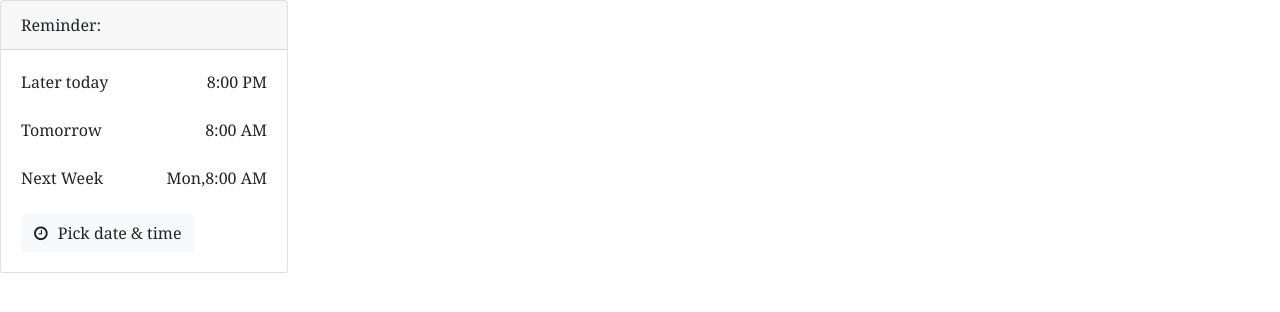
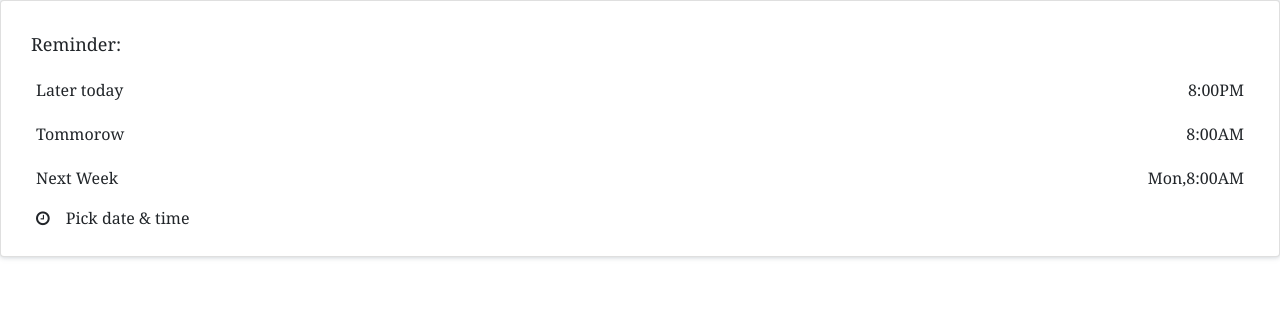
Before and after one commit to amit-kumar-mahato/fundoofrontend, a React (Create React App) app in the folder my-app/: page /reminder in a window 1280 px wide. Shown: the top 312 px of the page. Built offline with nearby package versions, Linux system fonts and the light colour scheme.

Commit message:
[Amit]Refactored Reminder, Added Collaborator component

```diff
--- a/my-app/package.json
+++ b/my-app/package.json
@@ -8,6 +8,7 @@
     "@syncfusion/ej2-react-splitbuttons": "^17.4.43",
     "axios": "^0.19.1",
     "bootstrap": "^4.4.1",
+    "classnames": "^2.2.6",
     "moment": "^2.24.0",
     "react": "^16.12.0",
     "react-bootstrap": "^1.0.0-beta.16",
@@ -16,6 +17,7 @@
     "react-router": "^5.1.2",
     "react-router-dom": "^5.1.2",
     "react-scripts": "0.9.5",
+    "react-transition-group": "^4.3.0",
     "reactstrap": "^8.2.0"
   },
   "devDependencies": {},
--- a/my-app/src/App.css
+++ b/my-app/src/App.css
@@ -128,6 +128,5 @@
   font-size: 25px;
 }
 .note-list{
-  /* margin-left:50px; */
   padding-left:32px;
 }
--- /dev/null
+++ b/my-app/src/Components/Collaborator.jsx
@@ -0,0 +1,48 @@
+import React, {Component} from "react";
+import { CSSTransition } from "react-transition-group";
+import { Card } from "react-bootstrap";
+class Collaborator extends Component{
+    constructor(props){
+        super(props);
+        this.state={
+            email:localStorage.getItem('email')
+        }
+    }
+    render(){
+        console.log("Collaborator :"+this.props.noteId);
+        return (
+            <div style={{opacity:1,position:'absolute',zIndex:5003,backgroundColor:'#fff',boxShadow: '#adb5bda1 0px 0px 5px 0.5px',borderRadius:'10px'}}>
+                <div style={{padding:'15px 15px 0'}}>
+                    <div style={{borderBottom:'1px solid rgba(0,0,0,0.15)',fontSize:'18px',fontWeight:500,height:'25px',padding:'0 0 10px 0'}}>
+                        Collaborators
+                    </div>
+                    <div style={{maxHeight:'306.328px',boxSizing:'border-box',left:0,minHeight:'150px',overflowY:'auto'}}>
+                        <div style={{OverflowX:'hidden',overflowY:'auto',padding:'10px 0'}}>
+                            <div style={{fontSize:'13px'}}>
+                                <div style={{display:'flex',padding:'5px'}}>
+                                    <div style={{border:'2px solid #fff',boxSizing:'border-box',boxShadow:'0 1px 1px 1px rgba(60,64,67,0.149)',borderRadius: '50%',height:'40px',width:'40px',overflow: 'hidden'}}>
+                                        <div style={{backgroundSize:'100%',backgroundPosition:'center',backgroundRepeat:'no-repeat',height:'100%',width:'100%'}}>
+                                            <img src="../keep.png" alt="logo" width="40px" height="40px" />
+                                        </div>
+                                    </div>
+                                    <div style={{flex: '1 0 auto',margin: '0 13px'}}>
+                                        <div>
+                                            <span style={{fontWeight: 700}}>Amit Kumar</span>
+                                            <span style={{fontStyle:'italic',marginLeft:'5px'}}>(Owner)</span>
+                                        </div>
+                                    <div style={{color: '#5f6368'}}>{this.state.email}</div>
+                                    </div>
+                                </div>
+                            </div>
+                            <div></div>
+                        </div>
+                        <div style={{OverflowX:'hidden',overflowY:'auto',padding:'10px 0'}}></div>
+                    </div>
+                </div>
+                <div></div>
+            </div>
+          );
+    }
+
+  }
+  export default Collaborator;
--- a/my-app/src/Components/Login.jsx
+++ b/my-app/src/Components/Login.jsx
@@ -47,6 +47,7 @@ onSubmit = () => {
             if (response.data.statuscode === 200) {
 
                 localStorage.setItem('token', response.data.token);
+                localStorage.setItem('email', this.state.email);
                 this.props.history.push("/dashboard")
             }
         }).catch((err) => {
--- a/my-app/src/Components/Note.jsx
+++ b/my-app/src/Components/Note.jsx
@@ -1,26 +1,36 @@
 import React, { Component } from "react";
 import { Card } from "react-bootstrap";
 import Reminder from '../Components/Reminder';
+import cx from 'classnames';
+import Collaborator from '../Components/Collaborator';
 
 class Note extends Component{
   constructor(props) {
     super(props);
     this.state = {
-      condition: false
+      condition: false,
+      modelOpen:false,
+
     };
     this.handleClick = this.handleClick.bind(this);
+    this.handleCollaborator = this.handleCollaborator.bind(this);
 }
-handleClick(condition) {
-  this.setState( {condition} )
+
+handleClick() {
+  this.setState(oldState => ({ condition: !oldState.condition }));
 }
+handleCollaborator(){
+  this.setState(collaborator => ({modelOpen :!collaborator.modelOpen}));
+}
+
     render(){
-      const { condition } = this.state;
-        const {title,description,noteId,onClickReminderIcon} = this.props;
+      const { condition,modelOpen } = this.state;
+      const {title,description,noteId,onClickReminderIcon} = this.props;
 
-       console.log("Inside Note :"+onClickReminderIcon);
+       console.log("Inside Note :"+condition+", "+modelOpen);
         return(
           <div>
-          <div style={{zIndex:-1}}>
+          <div>
             <Card className="my-2 mr-2" style={{width:'15rem'}}>
             <Card.Body>
               <Card.Title>{noteId}</Card.Title>
@@ -32,11 +42,11 @@ handleClick(condition) {
               </Card.Text>
               <div className="d-flex" style={{cursor:'pointer'}}>
                   <div className="p-2">
-                    <i className="fa fa-bell" title="Remind me" aria-hidden="true" onClick={() => this.handleClick(true)}>
+                    <i className="fa fa-bell" title="Remind me" aria-hidden="true" onClick={this.handleClick}>
                     </i>
                   </div>
                   <div className="p-2">
-                  <i className="fa fa-user-plus" title="Collaborator" aria-hidden="true"></i>
+                  <i className="fa fa-user-plus" title="Collaborator" aria-hidden="true" onClick={this.handleCollaborator}></i>
                   </div>
                   <div className="p-2">
                   <i className="fa fa-print" title="Change Color" aria-hidden="true"></i>
@@ -54,7 +64,9 @@ handleClick(condition) {
             </Card.Body>
             <div>{condition === true ? <Reminder noteId={noteId} /> : <div />}</div>
           </Card>
+          <div>{modelOpen === true ? <Collaborator noteId={noteId} /> : <div />}</div>
           </div>
+
         </div>
         );
     }
--- a/my-app/src/Components/Reminder.jsx
+++ b/my-app/src/Components/Reminder.jsx
@@ -1,6 +1,7 @@
 import React, { Component } from "react";
 import { Card, Button, FormControl, Row, Col, OverlayTrigger, Popover, Dropdown, Modal } from "react-bootstrap";
 import NoteController from '../Controller/NoteController';
+import '../Reminder.css';
 class Reminder extends Component {
     constructor(props){
         super(props);
@@ -10,16 +11,15 @@ class Reminder extends Component {
           error:false,
           dateErr:null,
           timeErr:null,
-          show:false,
-          setShow:false
+          isOpened:false,
         }
+        this.toggleBox = this.toggleBox.bind(this);
+
     }
-    handleClose= () =>{
-      this.setState({setShow:false})
+    toggleBox() {
+      this.setState(oldState => ({ isOpened: !oldState.isOpened }));
     }
-    handleShow = () =>{
-      this.setState({setShow:true})
-    }
+
     onChangeDate = (event) =>{
         this.setState({date:event.target.value,dateErr:null})
     }
@@ -49,81 +49,68 @@ class Reminder extends Component {
     }
 
   render() {
+    const {isOpened} = this.state;
 
-    const popover = (
-        <Popover id="popover-basic">
-          <Popover.Title as="h4">Pick date & time</Popover.Title>
-          <Popover.Content>
-           <FormControl type="date" name="date" placeholder="Select date" onChange={this.onChangeDate} required/>
-            <small className="danger-error">{this.state.dateErr}</small>
-           <FormControl type="time" name="time" placeholder="Set time" onChange={this.onChangeTime} required/>
-           <small className="danger-error">{this.state.timeErr}</small>
-           <Button variant="light" className="float-right" onClick={this.onSubmit}>Save</Button>
-          </Popover.Content>
-        </Popover>
-      );
     return (
-      <div>
-      <Card className="float-center" style={{ width: "18rem" }}>
-        <Card.Header>Reminder:</Card.Header>
+      <div className="reminder-card">
+      <Card className="float-center" style={{position:'absolute',zIndex:5003,width:'100%',backgroundColor:'#fff',boxShadow: '#adb5bda1 0px 0px 5px 0.5px'}}>
         <Card.Body>
-          <Row>
-            <Col>Later today</Col>
-            <Col className="text-right">8:00 PM</Col>
-          </Row>
-          <br />
-          <Row>
-            <Col>Tomorrow</Col>
-            <Col className="text-right">8:00 AM</Col>
-          </Row>
-          <br />
-          <Row>
-            <Col>Next Week</Col>
-            <Col className="text-right">Mon,8:00 AM</Col>
-          </Row>
-          <br />
-          <Row>
-            <Col>
-              <OverlayTrigger
-                trigger="click"
-                placement="bottom"
-                overlay={popover}
-              >
-                <Button variant="light">
-                <i className="fa fa-clock-o" aria-hidden="true"></i>
-                <span style={{ paddingLeft: "10px" }}>
-                Pick date & time
-              </span>
-                </Button>
-
-              </OverlayTrigger>
-            </Col>
-          </Row>
+          <div className="Reminder-Heading" style={{fontSize:'18px',padding:'10px'}}>
+            Reminder:
+          </div>
+          <div style={{border:0,padding:'10px 15px'}}>
+            <div style={{display:'flex',cursor:'pointer'}}>
+              <div style={{flex:'1 1 auto'}}>Later today</div>
+              <div>8:00PM</div>
+            </div>
+          </div>
+          <div style={{border:0,padding:'10px 15px'}}>
+            <div style={{display:'flex',cursor:'pointer'}}>
+              <div style={{flex:'1 1 auto'}}>Tommorow</div>
+              <div>8:00AM</div>
+            </div>
+          </div>
+          <div style={{border:0,padding:'10px 15px'}}>
+            <div style={{display:'flex',cursor:'pointer'}}>
+              <div style={{flex:'1 1 auto'}}>Next Week</div>
+              <div>Mon,8:00AM</div>
+            </div>
+          </div>
+          <div style={{border:0,padding:'10px 15px'}}>
+            <div style={{display:'flex',cursor:'pointer'}}>
+              <i className="fa fa-clock-o" aria-hidden="true" onClick={this.toggleBox}>
+                <span className="px-3">Pick date & time</span></i>
+            </div>
+          </div>
         </Card.Body>
       </Card>
+      {isOpened===true ?
+            <div style={{position:'absolute',zIndex:5003,width:'100%',backgroundColor:'#fff',boxShadow: '#adb5bda1 0px 0px 5px 0.5px'}}>
+              <div className="px-2" style={{padding:'15px'}}>
+                <i className="fa fa-arrow-left" aria-hidden="true">
+                  <span className="px-4">Pick Date & Time</span>
+                </i>
+              </div>
+              <div style={{background:'#dadce0',height:'1px'}}></div>
+              <div style={{padding:'0 15px 15px',width:'250px'}}>
+                <div style={{marginTop:'17px'}}>
+                  <FormControl type="date" name="date" onChange={this.onChangeDate} required
+                  style={{backgroundColor:'transparent',border:'none',height:'25px',outline:'none',padding:0}}/>
+                </div>
+                <div style={{background:'#dadce0',height:'1px'}}></div>
+                <small style={{color:'red'}}>{this.state.dateErr}</small>
+                <div style={{marginTop:'15px'}}>
+                  <FormControl type="time" name="time" onChange={this.onChangeTime} required
+                  style={{backgroundColor:'transparent',border:'none',height:'25px',outline:'none',padding:0}}/>
+                </div>
+                <div style={{background:'#dadce0',height:'1px'}}></div>
+                <small style={{color:'red'}}>{this.state.timeErr}</small>
+              </div>
+              <Button variant="light" className="float-right" onClick={this.onSubmit}>Save</Button>
+            </div> :
+            <div />
+          }
       </div>
-
-    // return (
-    //   <div>
-    //     <Button variant="primary" onClick={this.handleShow}>
-    //       Launch demo modal
-    //     </Button>
-
-    //     <Modal show={this.state.show} onHide={this.handleShow} animation={true}>
-    //       <Modal.Header closeButton>
-    //         <Modal.Title>Modal heading</Modal.Title>
-    //       </Modal.Header>
-    //       <Modal.Body>Woohoo, you're reading this text in a modal!</Modal.Body>
-    //       <Modal.Footer>
-    //         <Button variant="secondary" onClick={this.handleClose}>
-    //           Close
-    //         </Button>
-    //         <Button variant="primary" onClick={this.handleClose}>
-    //           Save Changes
-    //         </Button>
-    //       </Modal.Footer>
-    //     </Modal>
-    //   </div>
     );
   }
 }
--- /dev/null
+++ b/my-app/src/Reminder.css
@@ -0,0 +1,5 @@
+.reminder-card{
+    z-Index:5003;
+    position:'absolute';
+    background-color:'red';
+}
```
Also changed, not shown: my-app/src/Components/Dashboard.jsx (+0 -9 lines), 1 other file (tests, documents, lock files or other folders).
